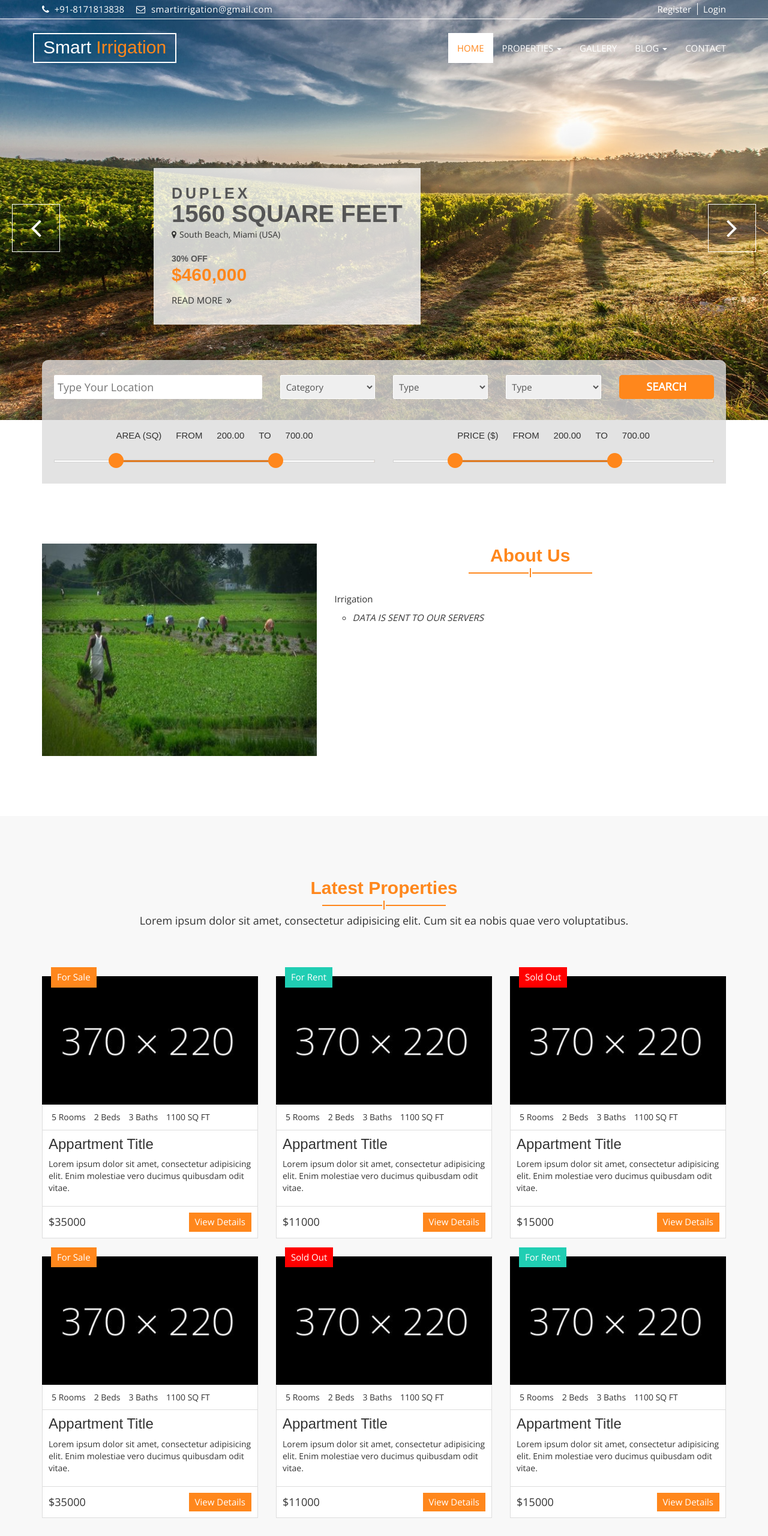
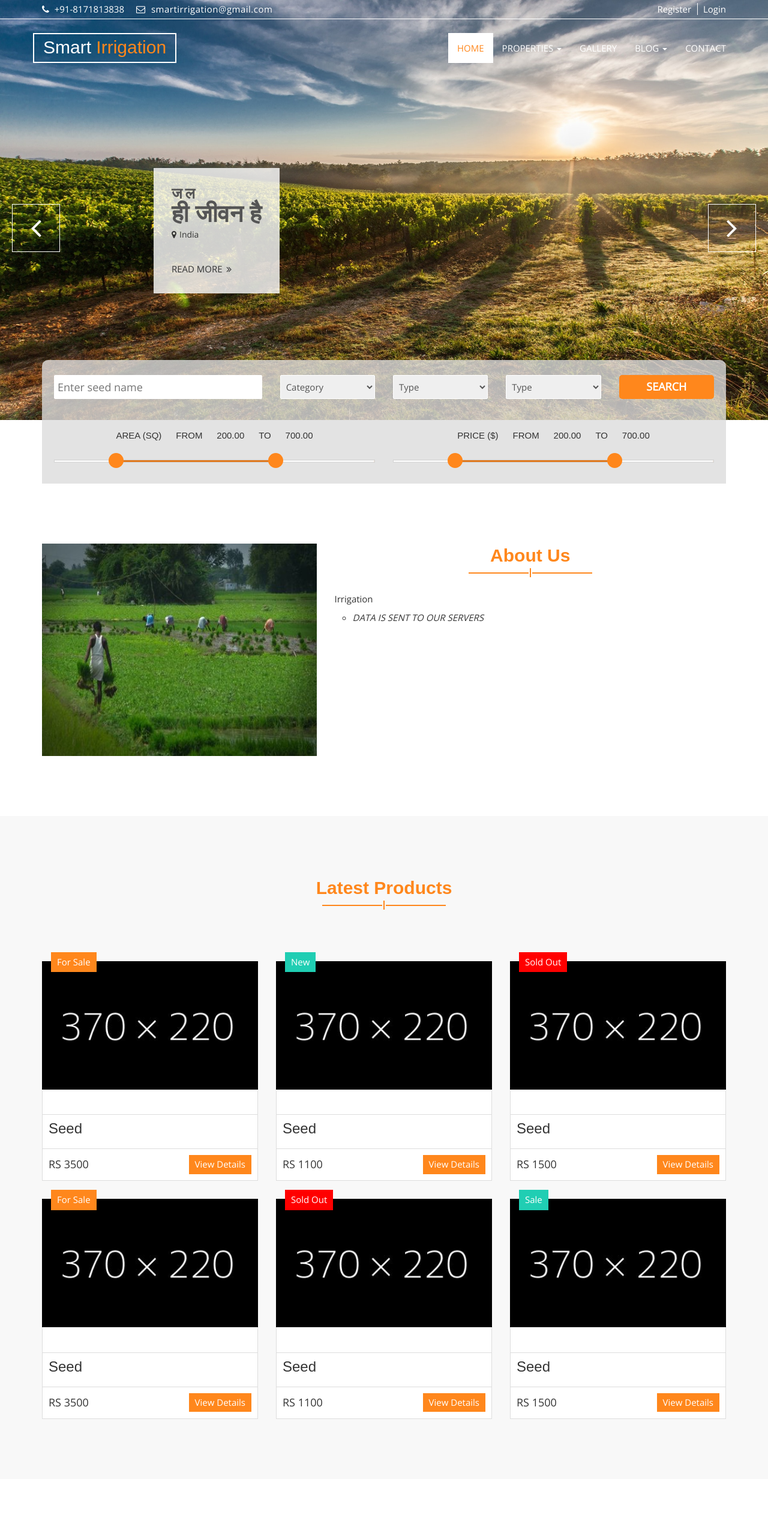
Before and after one commit to ashneg/Hackhaton_3, a plain HTML site: page MarkUps-HomeProperty/Home Property/index.html in a window 1280 px wide. Shown: the top 2560 px of the page at 60% size. Drawn offline with nearby package versions, Linux system fonts and the light colour scheme.

Commit message:
all shit done

```diff
--- a/MarkUps-HomeProperty/Home Property/index.html
+++ b/MarkUps-HomeProperty/Home Property/index.html
@@ -136,12 +136,12 @@
           <img src="img/slider/3.jpeg" alt="img">
           <!-- Top slider content -->
           <div class="aa-top-slider-content">
-            <span class="aa-top-slider-catg">Duplex</span>
-            <h2 class="aa-top-slider-title">1560 Square Feet</h2>
-            <p class="aa-top-slider-location"><i class="fa fa-map-marker"></i>South Beach, Miami (USA)</p>
-            <span class="aa-top-slider-off">30% OFF</span>
-            <p class="aa-top-slider-price">$460,000</p>
-            <a href="#" class="aa-top-slider-btn">Read More <span class="fa fa-angle-double-right"></span></a>
+
+            <span class="aa-top-slider-catg">जल </span>
+            <h2 class="aa-top-slider-title">ही जीवन है</h2>
+            <p class="aa-top-slider-location"><i class="fa fa-map-marker"></i>India</p>
+            <span class="aa-top-slider-off"></span>
+            <p class="aa-top-slider-price"></p>           <a href="#" class="aa-top-slider-btn">Read More <span class="fa fa-angle-double-right"></span></a>
           </div>
           <!-- / Top slider content -->
         </div>
@@ -151,11 +151,11 @@
           <img src="img/slider/2.jpeg" alt="img">
           <!-- Top slider content -->
           <div class="aa-top-slider-content">
-            <span class="aa-top-slider-catg">Duplex</span>
-            <h2 class="aa-top-slider-title">1560 Square Feet</h2>
-            <p class="aa-top-slider-location"><i class="fa fa-map-marker"></i>South Beach, Miami (USA)</p>
-            <span class="aa-top-slider-off">30% OFF</span>
-            <p class="aa-top-slider-price">$460,000</p>
+            <span class="aa-top-slider-catg">जल </span>
+            <h2 class="aa-top-slider-title">ही जीवन है</h2>
+            <p class="aa-top-slider-location"><i class="fa fa-map-marker"></i>India</p>
+            <span class="aa-top-slider-off"></span>
+            <p class="aa-top-slider-price"></p>
             <a href="#" class="aa-top-slider-btn">Read More <span class="fa fa-angle-double-right"></span></a>
           </div>
           <!-- / Top slider content -->
@@ -166,11 +166,11 @@
           <img src="img/slider/1.jpg" alt="img">
           <!-- Top slider content -->
           <div class="aa-top-slider-content">
-            <span class="aa-top-slider-catg">Duplex</span>
-            <h2 class="aa-top-slider-title">1560 Square Feet</h2>
-            <p class="aa-top-slider-location"><i class="fa fa-map-marker"></i>South Beach, Miami (USA)</p>
-            <span class="aa-top-slider-off">30% OFF</span>
-            <p class="aa-top-slider-price">$460,000</p>
+              <span class="aa-top-slider-catg">जल </span>
+            <h2 class="aa-top-slider-title">ही जीवन है</h2>
+            <p class="aa-top-slider-location"><i class="fa fa-map-marker"></i>India</p>
+            <span class="aa-top-slider-off"></span>
+            <p class="aa-top-slider-price"></p>
             <a href="#" class="aa-top-slider-btn">Read More <span class="fa fa-angle-double-right"></span></a>
           </div>
           <!-- / Top slider content -->
@@ -181,11 +181,11 @@
           <img src="img/slider/5.jpeg" alt="img">
           <!-- Top slider content -->
           <div class="aa-top-slider-content">
-            <span class="aa-top-slider-catg">Duplex</span>
-            <h2 class="aa-top-slider-title">1560 Square Feet</h2>
-            <p class="aa-top-slider-location"><i class="fa fa-map-marker"></i>South Beach, Miami (USA)</p>
-            <span class="aa-top-slider-off">30% OFF</span>
-            <p class="aa-top-slider-price">$460,000</p>
+     <span class="aa-top-slider-catg">जल </span>
+            <h2 class="aa-top-slider-title">ही जीवन है</h2>
+            <p class="aa-top-slider-location"><i class="fa fa-map-marker"></i>India</p>
+            <span class="aa-top-slider-off"></span>
+            <p class="aa-top-slider-price"></p>
             <a href="#" class="aa-top-slider-btn">Read More <span class="fa fa-angle-double-right"></span></a>
           </div>
           <!-- / Top slider content -->
@@ -196,11 +196,11 @@
           <img src="img/slider/4.jpeg" alt="img">
           <!-- Top slider content -->
           <div class="aa-top-slider-content">
-            <span class="aa-top-slider-catg">Duplex</span>
-            <h2 class="aa-top-slider-title">1560 Square Feet</h2>
-            <p class="aa-top-slider-location"><i class="fa fa-map-marker"></i>South Beach, Miami (USA)</p>
-            <span class="aa-top-slider-off">30% OFF</span>
-            <p class="aa-top-slider-price">$460,000</p>
+   <span class="aa-top-slider-catg">जल </span>
+            <h2 class="aa-top-slider-title">ही जीवन है</h2>
+            <p class="aa-top-slider-location"><i class="fa fa-map-marker"></i>India</p>
+            <span class="aa-top-slider-off"></span>
+            <p class="aa-top-slider-price"></p>
             <a href="#" class="aa-top-slider-btn">Read More <span class="fa fa-angle-double-right"></span></a>
           </div>
           <!-- / Top slider content -->
@@ -211,11 +211,11 @@
           <img src="img/slider/6.jpg" alt="img">
           <!-- Top slider content -->
           <div class="aa-top-slider-content">
-            <span class="aa-top-slider-catg">Duplex</span>
-            <h2 class="aa-top-slider-title">1560 Square Feet</h2>
-            <p class="aa-top-slider-location"><i class="fa fa-map-marker"></i>South Beach, Miami (USA)</p>
-            <span class="aa-top-slider-off">30% OFF</span>
-            <p class="aa-top-slider-price">$460,000</p>
+  <span class="aa-top-slider-catg">जल </span>
+            <h2 class="aa-top-slider-title">ही जीवन है</h2>
+            <p class="aa-top-slider-location"><i class="fa fa-map-marker"></i>India</p>
+            <span class="aa-top-slider-off"></span>
+            <p class="aa-top-slider-price"></p>
             <a href="#" class="aa-top-slider-btn">Read More <span class="fa fa-angle-double-right"></span></a>
           </div>
           <!-- / Top slider content -->
@@ -235,7 +235,7 @@
             <div class="row">
               <div class="col-md-4">
                 <div class="aa-single-advance-search">
-                  <input type="text" placeholder="Type Your Location">
+                  <input id="mainText" type="text" placeholder="Enter seed name">
                 </div>
               </div>
               <div class="col-md-2">
@@ -273,7 +273,7 @@
               </div>
               <div class="col-md-2">
                 <div class="aa-single-advance-search">
-                  <input class="aa-search-btn" type="submit" value="Search">
+                  <input id="submitBtn" onclick="submitClick()" class="aa-search-btn" type="submit" value="Search">
                 </div>
               </div>
             </div>
@@ -350,9 +350,9 @@
     <div class="container">
       <div class="aa-latest-property-area">
         <div class="aa-title">
-          <h2>Latest Properties</h2>
+          <h2>Latest Products</h2>
           <span></span>
-          <p>Lorem ipsum dolor sit amet, consectetur adipisicing elit. Cum sit ea nobis quae vero voluptatibus.</p>
+          <p></p>
         </div>
         <div class="aa-latest-properties-content">
           <div class="row">
@@ -366,18 +366,18 @@
                 </div>
                 <div class="aa-properties-item-content">
                   <div class="aa-properties-info">
-                    <span>5 Rooms</span>
-                    <span>2 Beds</span>
-                    <span>3 Baths</span>
-                    <span>1100 SQ FT</span>
+                    <span> </span>
+                    <span></span>
+                    <span></span>
+                    <span></span>
                   </div>
                   <div class="aa-properties-about">
-                    <h3><a href="#">Appartment Title</a></h3>
-                    <p>Lorem ipsum dolor sit amet, consectetur adipisicing elit. Enim molestiae vero ducimus quibusdam odit vitae.</p>
+                    <h3><a href="#">Seed</a></h3>
+                    <p></p>
                   </div>
                   <div class="aa-properties-detial">
                     <span class="aa-price">
-                      $35000
+                      RS 3500
                     </span>
                     <a href="#" class="aa-secondary-btn">View Details</a>
                   </div>
@@ -390,22 +390,22 @@
                   <img src="img/item/2.jpg" alt="img">
                 </a>
                 <div class="aa-tag for-rent">
-                  For Rent
+                  New
                 </div>
                 <div class="aa-properties-item-content">
                   <div class="aa-properties-info">
-                    <span>5 Rooms</span>
-                    <span>2 Beds</span>
-                    <span>3 Baths</span>
-                    <span>1100 SQ FT</span>
+                    <span> </span>
+                    <span></span>
+                    <span></span>
+                    <span></span>
                   </div>
                   <div class="aa-properties-about">
-                    <h3><a href="#">Appartment Title</a></h3>
-                    <p>Lorem ipsum dolor sit amet, consectetur adipisicing elit. Enim molestiae vero ducimus quibusdam odit vitae.</p>
+                    <h3><a href="#">Seed</a></h3>
+                    <p></p>
                   </div>
                   <div class="aa-properties-detial">
                     <span class="aa-price">
-                      $11000
+                      RS 1100
                     </span>
                     <a href="#" class="aa-secondary-btn">View Details</a>
                   </div>
@@ -422,18 +422,18 @@
                 </div>
                 <div class="aa-properties-item-content">
                   <div class="aa-properties-info">
-                    <span>5 Rooms</span>
-                    <span>2 Beds</span>
-                    <span>3 Baths</span>
-                    <span>1100 SQ FT</span>
+                    <span> </span>
+                    <span></span>
+                    <span></span>
+                    <span></span>
                   </div>
                   <div class="aa-properties-about">
-                    <h3><a href="#">Appartment Title</a></h3>
-                    <p>Lorem ipsum dolor sit amet, consectetur adipisicing elit. Enim molestiae vero ducimus quibusdam odit vitae.</p>
+                    <h3><a href="#">Seed</a></h3>
+                    <p></p>
                   </div>
                   <div class="aa-properties-detial">
                     <span class="aa-price">
-                      $15000
+                      RS 1500
                     </span>
                     <a href="#" class="aa-secondary-btn">View Details</a>
                   </div>
@@ -450,18 +450,18 @@
                 </div>
                 <div class="aa-properties-item-content">
                   <div class="aa-properties-info">
-                    <span>5 Rooms</span>
-                    <span>2 Beds</span>
-                    <span>3 Baths</span>
-                    <span>1100 SQ FT</span>
+                    <span> </span>
+                    <span></span>
+                    <span></span>
+                    <span></span>
                   </div>
                   <div class="aa-properties-about">
-                    <h3><a href="#">Appartment Title</a></h3>
-                    <p>Lorem ipsum dolor sit amet, consectetur adipisicing elit. Enim molestiae vero ducimus quibusdam odit vitae.</p>
+                    <h3><a href="#">Seed</a></h3>
+		    <p></p>
                   </div>
                   <div class="aa-properties-detial">
                     <span class="aa-price">
-                      $35000
+                      RS 3500
                     </span>
                     <a href="#" class="aa-secondary-btn">View Details</a>
                   </div>
@@ -478,18 +478,18 @@
                 </div>
                 <div class="aa-properties-item-content">
                   <div class="aa-properties-info">
-                    <span>5 Rooms</span>
-                    <span>2 Beds</span>
-                    <span>3 Baths</span>
-                    <span>1100 SQ FT</span>
+                    <span> </span>
+                    <span></span>
+                    <span></span>
+                    <span></span>
                   </div>
                   <div class="aa-properties-about">
-                    <h3><a href="#">Appartment Title</a></h3>
-                    <p>Lorem ipsum dolor sit amet, consectetur adipisicing elit. Enim molestiae vero ducimus quibusdam odit vitae.</p>
+                    <h3><a href="#">Seed</a></h3>
+                    <p></p>
                   </div>
                   <div class="aa-properties-detial">
                     <span class="aa-price">
-                      $11000
+                      RS 1100
                     </span>
                     <a href="#" class="aa-secondary-btn">View Details</a>
                   </div>
@@ -502,22 +502,22 @@
                   <img src="img/item/6.jpg" alt="img">
                 </a>
                 <div class="aa-tag for-rent">
-                  For Rent
+                  Sale
                 </div>
                 <div class="aa-properties-item-content">
                   <div class="aa-properties-info">
-                    <span>5 Rooms</span>
-                    <span>2 Beds</span>
-                    <span>3 Baths</span>
-                    <span>1100 SQ FT</span>
+                    <span> </span>
+                    <span></span>
+                    <span></span>
+                    <span></span>
                   </div>
                   <div class="aa-properties-about">
-                    <h3><a href="#">Appartment Title</a></h3>
-                    <p>Lorem ipsum dolor sit amet, consectetur adipisicing elit. Enim molestiae vero ducimus quibusdam odit vitae.</p>
+                    <h3><a href="#">Seed</a></h3>
+		    <p></p>
                   </div>
                   <div class="aa-properties-detial">
                     <span class="aa-price">
-                      $15000
+                      RS 1500
                     </span>
                     <a href="#" class="aa-secondary-btn">View Details</a>
                   </div>
@@ -540,7 +540,7 @@
             <div class="aa-title">
               <h2>Our Service</h2>
               <span></span>
-              <p>Lorem ipsum dolor sit amet, consectetur adipisicing elit. Cum sit ea nobis quae vero voluptatibus.</p>
+              <p></p>
             </div>
             <!-- service content -->
             <div class="aa-service-content">
@@ -551,8 +551,8 @@
                       <span class="fa fa-home"></span>
                     </div>
                     <div class="aa-single-service-content">
-                      <h4><a href="#">Property Sale</a></h4>
-                      <p>Lorem ipsum dolor sit amet, consectetur adipisicing elit. Iusto repellendus quasi asperiores itaque dolorem at.</p>
+                      <h4><a href="#">Seed Sale</a></h4>
+                      <p></p>
                     </div>
                   </div>
                 </div>
@@ -562,8 +562,8 @@
                       <span class="fa fa-check"></span>
                     </div>
                     <div class="aa-single-service-content">
-                      <h4><a href="#">Property Rent</a></h4>
-                      <p>Lorem ipsum dolor sit amet, consectetur adipisicing elit. Iusto repellendus quasi asperiores itaque dolorem at.</p>
+                      <h4><a href="#">Smart Irrigation</a></h4>
+		      <p></p>
                     </div>
                   </div>
                 </div>
@@ -573,8 +573,8 @@
                       <span class="fa fa-crosshairs"></span>
                     </div>
                     <div class="aa-single-service-content">
-                      <h4><a href="#">Property Development</a></h4>
-                      <p>Lorem ipsum dolor sit amet, consectetur adipisicing elit. Iusto repellendus quasi asperiores itaque dolorem at.</p>
+                      <h4><a href="#">ML</a></h4>
+                      <p></p>
                     </div>
                   </div>
                 </div>
@@ -585,7 +585,7 @@
                     </div>
                     <div class="aa-single-service-content">
                       <h4><a href="#">Market Analysis</a></h4>
-                      <p>Lorem ipsum dolor sit amet, consectetur adipisicing elit. Iusto repellendus quasi asperiores itaque dolorem at.</p>
+                      <p></p>
                     </div>
                   </div>
                 </div>
@@ -903,7 +903,7 @@
     </div>
   </section>
   <!-- / Client brand -->
-
+<!--
   <!-- Latest blog -->
   <section id="aa-latest-blog">
     <div class="container">
@@ -917,7 +917,6 @@
             </div>
             <div class="aa-latest-blog-content">
               <div class="row">
-                <!-- start single blog -->
                 <div class="col-md-4">
                   <article class="aa-blog-single">
                     <figure class="aa-blog-img">
@@ -935,7 +934,6 @@
 
                   </article>
                 </div>
-                <!-- start single blog -->
                 <div class="col-md-4">
                   <article class="aa-blog-single">
                     <figure class="aa-blog-img">
@@ -952,7 +950,6 @@
                     </div>
                   </article>
                 </div>
-                <!-- start single blog -->
                 <div class="col-md-4">
                   <article class="aa-blog-single">
                     <figure class="aa-blog-img">
@@ -963,8 +960,8 @@
                       <h3><a href="#">Lorem ipsum dolor sit amet, consectetur.</a></h3>
                       <p>Lorem ipsum dolor sit amet, consectetur adipisicing elit. Optio est quaerat magnam exercitationem voluptas, voluptatem sed quam ab laborum voluptatum tempore dolores itaque, molestias vitae.</p>
                       <div class="aa-blog-single-bottom">
-                        <a href="#" class="aa-blog-author"><i class="fa fa-user"></i> Admin</a>
-                        <a href="#" class="aa-blog-comments"><i class="fa fa-comment-o"></i>6</a>
+                        <a href="#" class="aa-blog-author"><i class="fa fa-user"></i> A</a>
+			<a href="#" class="aa-blog-comments"><i class="fa fa-comment-o"></i>6</a>
                       </div>
                     </div>
                   </article>
@@ -976,8 +973,7 @@
       </div>
     </div>
   </section>
-  <!-- / Latest blog -->
-
+  -->
   <!-- Footer -->
   <footer id="aa-footer">
     <div class="container">
@@ -1033,5 +1029,27 @@
   <!-- Custom js -->
   <script src="js/custom.js"></script>
 
+
+
+  <!-- this is my code for fire base connection   -->
+
+ <script src="https://www.gstatic.com/firebasejs/5.8.4/firebase.js"></script>
+<script>
+  // Initialize Firebase
+  var config = {
+    apiKey: "AIzaSyA83kDz1qhcD8--2rncrlSvwIPwt9o3jvY",
+    authDomain: "seedsearch-9a6df.firebaseapp.com",
+    databaseURL: "https://seedsearch-9a6df.firebaseio.com",
+    projectId: "seedsearch-9a6df",
+    storageBucket: "seedsearch-9a6df.appspot.com",
+    messagingSenderId: "232584402489"
+  };
+  firebase.initializeApp(config);
+</script>
+
+  <!-- this is my code for fire base connection   -->
+
+  <script src="index.js"></script>
+
   </body>
 </html>
```
